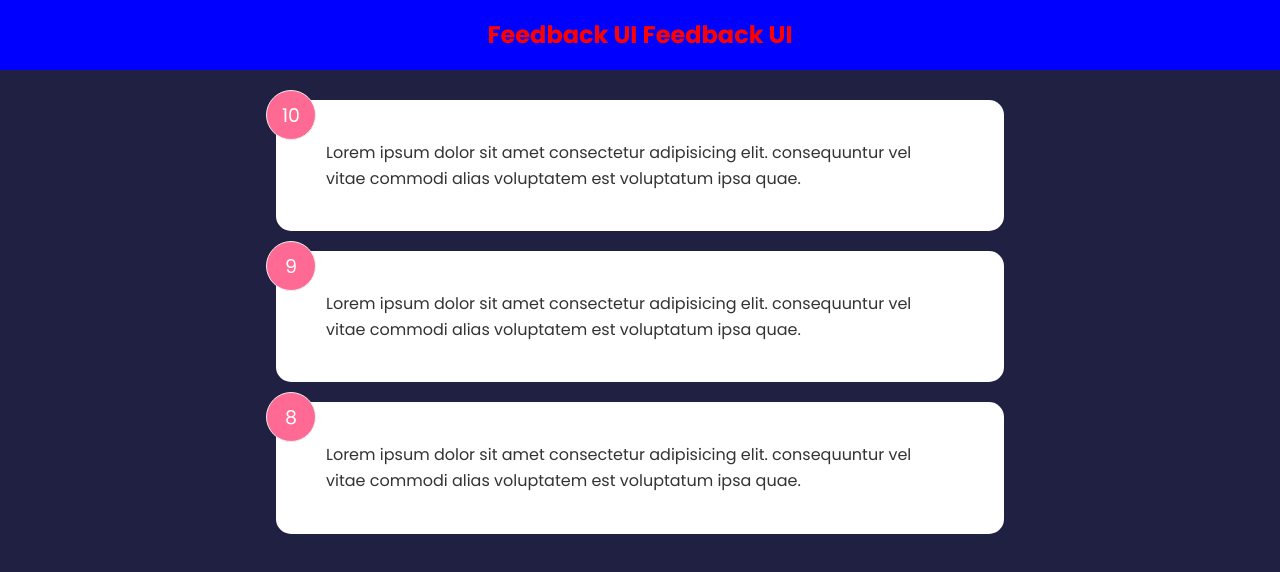
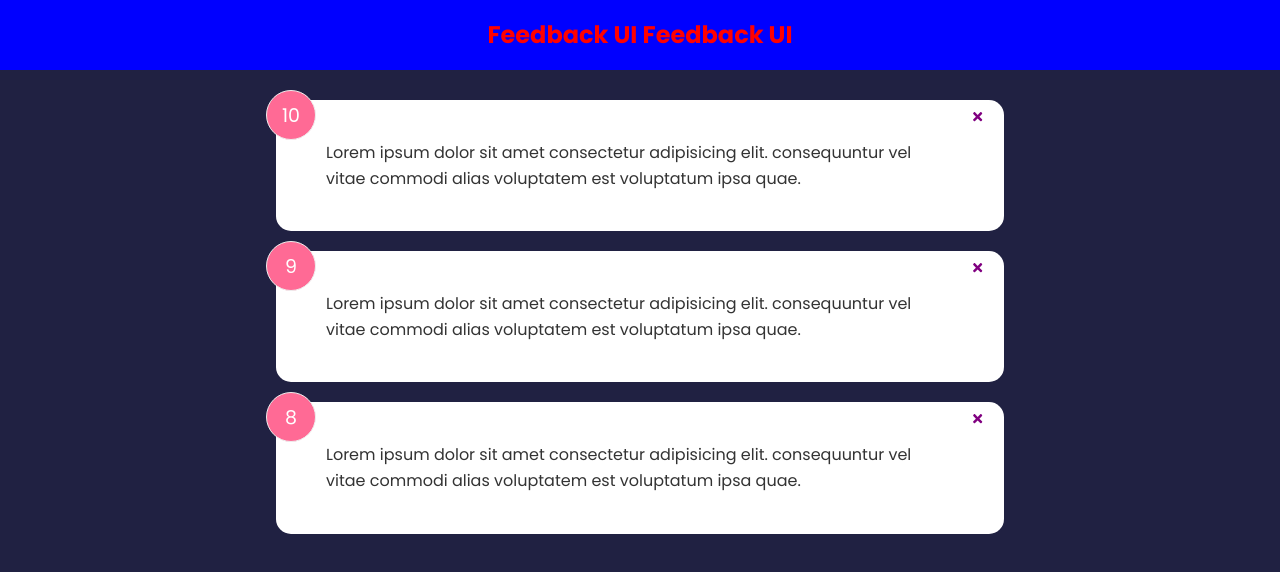
Before and after one commit to runcioa/feedback-app, a React (Create React App) app: page / in a window 1280 px wide. Shown: the top 572 px of the page. Built offline with nearby package versions, Linux system fonts and the light colour scheme.

Commit message:
delete from item to App passing values

```diff
--- a/package.json
+++ b/package.json
@@ -8,6 +8,8 @@
     "@testing-library/user-event": "^13.5.0",
     "react": "^17.0.2",
     "react-dom": "^17.0.2",
+    "react-icon": "^1.0.0",
+    "react-icons": "^4.3.1",
     "react-scripts": "5.0.0",
     "web-vitals": "^2.1.4"
   },
--- a/src/App.js
+++ b/src/App.js
@@ -5,17 +5,20 @@
 import FeedbackList from "./components/FeedbackList";
 
 const App = () => {
-  const [feedback, setFeedback] = useState (
-    FeedbackData
-  );
+  const [feedback, setFeedback] = useState(FeedbackData);
+
+  const deleteFeedback = (id) => {
+    if (window.confirm("Are you sure you want to delete?")) {
+      setFeedback(feedback.filter((item) => item.id !== id));
+    }
+  };
 
   return (
-
     <>
-        {/* Utilizzare i props per passere le informazioni */}
+      {/* Utilizzare i props per passere le informazioni */}
       <Header />
       <div className="container">
-        <FeedbackList feedBack={feedback}/>
+        <FeedbackList feedBack={feedback} handleDelete={deleteFeedback} />
       </div>
     </>
   );
--- a/src/components/FeedBackItem.jsx
+++ b/src/components/FeedBackItem.jsx
@@ -1,12 +1,17 @@
 // src\components\FeedBackItem.jsx
+
+import { FaTimes } from "react-icons/fa";
 
 import Card from "./shared/Card";
 
-function FeedBackItem({ item }) {
-  console.log(item);
+function FeedBackItem({ item, handleDelete }) {
+
   return (
     <Card>
       <div className="num-display">{item.rating}</div>
+      <button onClick={() => handleDelete(item.id)} className="close">
+        <FaTimes color="purple" />
+      </button>
       <div className="text-diplay">{item.text}</div>
     </Card>
   );
--- a/src/components/FeedbackList.jsx
+++ b/src/components/FeedbackList.jsx
@@ -3,7 +3,7 @@
 import React from 'react';
 import FeedBackItem from './FeedBackItem';
 
-function FeedbackList({feedBack}) {
+function FeedbackList({feedBack, handleDelete}) {
 
   if (!feedBack || feedBack.length === 0){
     return <p>No Feedback Yet</p>
@@ -11,7 +11,7 @@
 
   return <div className='feedback-list'>
       {feedBack.map((item)=>(
-        <FeedBackItem key={item.id} item={item} />
+        <FeedBackItem key={item.id} item={item} handleDelete={handleDelete}/>
       ))}
   </div>;
 }
```
Also changed, not shown: 1 other file (tests, documents, lock files or other folders).
